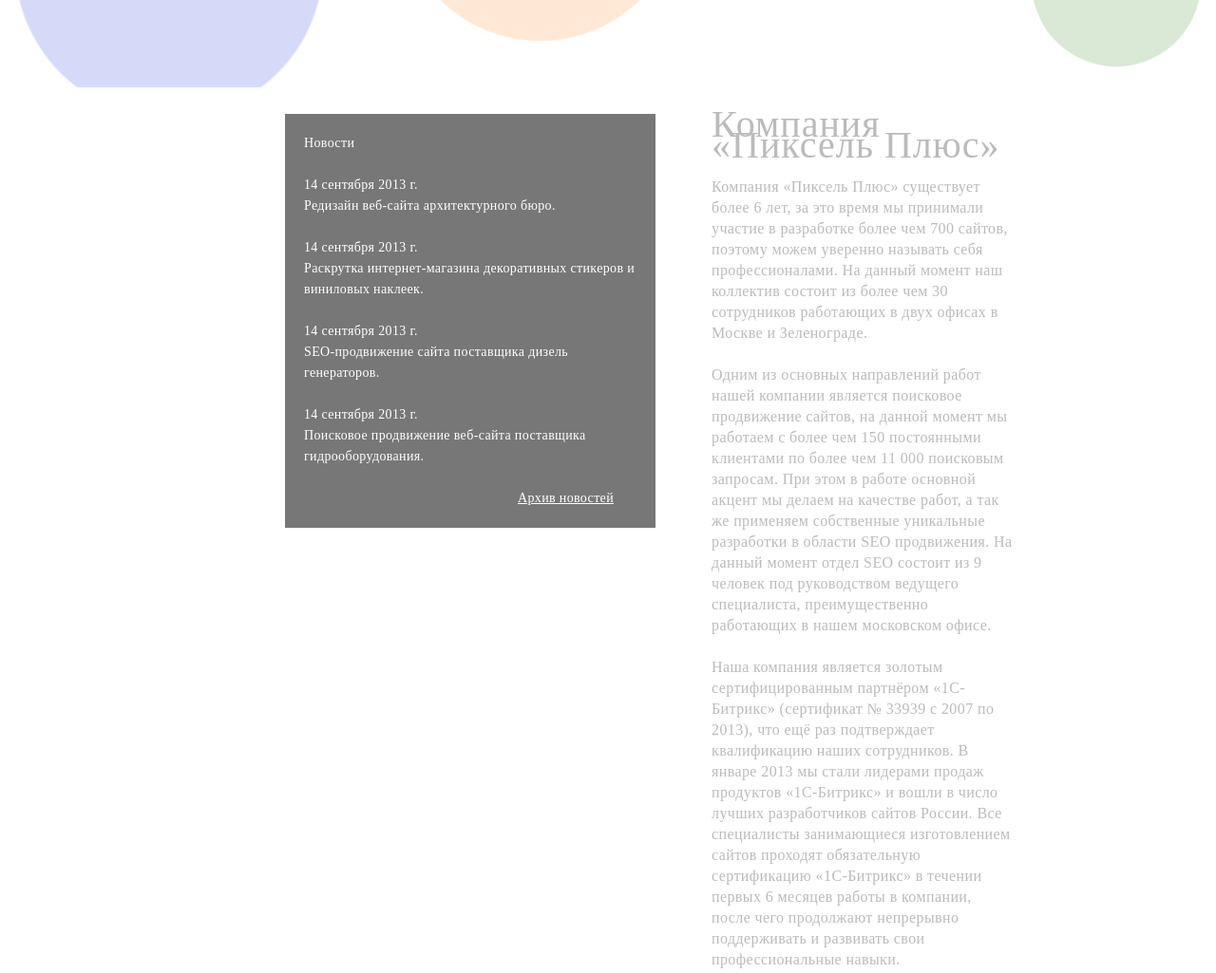
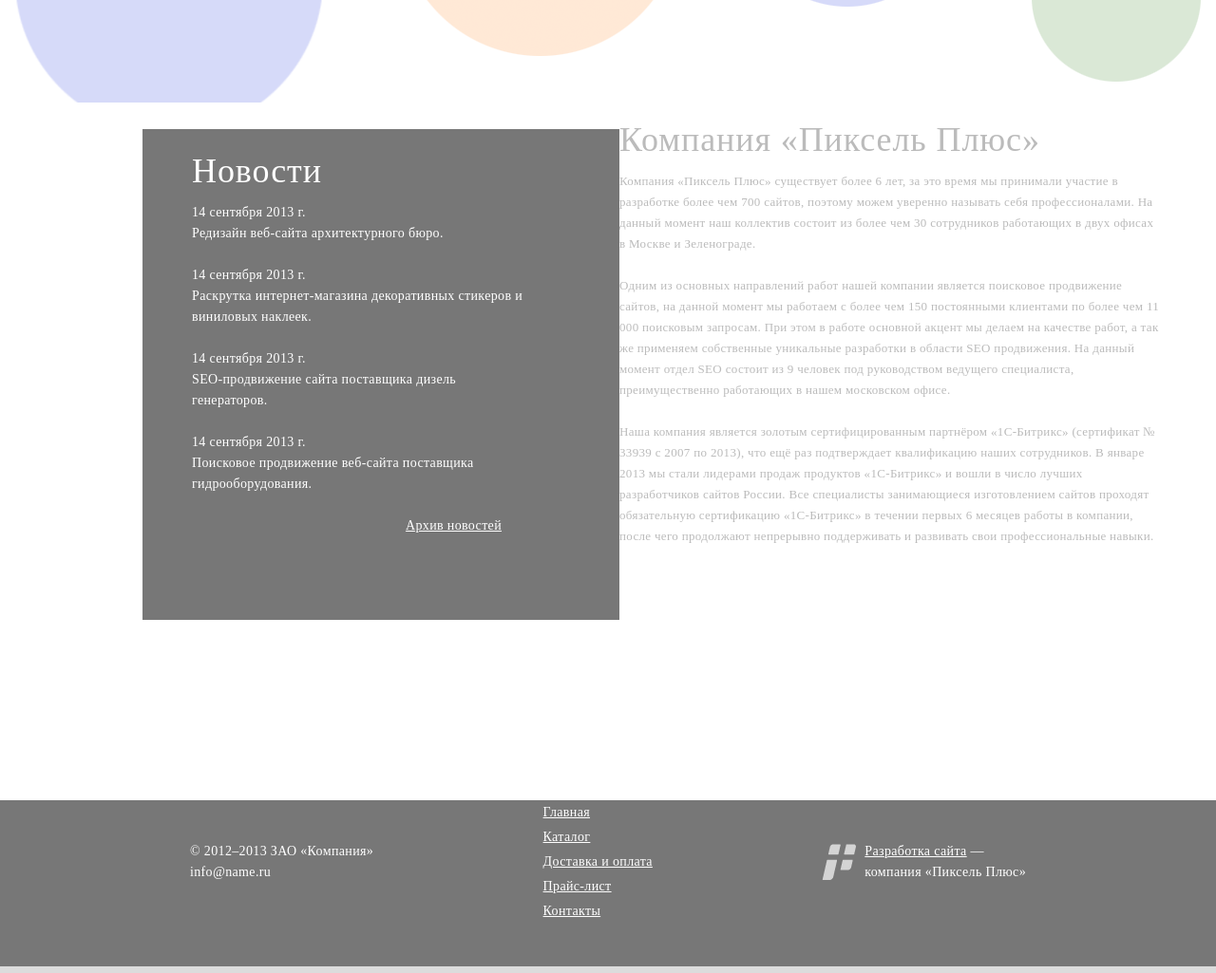
Before and after one commit to YaroslavRom/Second_Project-, a plain HTML site: page index.html in a window 1280 px wide. Shown: the part 680-1705 px from the top of the page at 95% size. Drawn offline with Linux system fonts and the light colour scheme.

Commit message:
need to fix spacing

```diff
--- a/css/style.css
+++ b/css/style.css
@@ -120,17 +120,28 @@
     flex-direction: row;
     background-color: #ffffff;
 }
+.mid-container{
+    width: 980px;
+    margin: 0 auto;
+    display: flex;
+    justify-content: space-between;
+    justify-content: space-around;
+}
+
+.left-mid{
+
+}
 .mid-block{
     background-color: #777777;
     width: 350px;
     height: auto;
-    margin-left: 300px;
 
 
-    padding-block-end: 20px;
-    padding-block-start: 20px;
-    padding-inline-start: 20px;
-    padding-inline-end: 20px;
+    padding-block-end: 88px;
+    padding-block-start: 33px;
+    padding-inline-start: 52px;
+    padding-inline-end: 100px;
+
 
 }
 .mid-txt{
@@ -161,25 +172,37 @@
     text-decoration: none;
 
 }
+.news-header{
+    font-family: 'PT Sans';
+    font-size: 36px;
+    font-weight: 400;
+    letter-spacing: 0.025em;
+    color: #ffffff;
+    line-height:22px;
+    font-style: normal;
+    text-decoration: none;
+
+}
 .right-mid{
     width:auto;
     height: auto;
-    margin-right: 212px;
-    margin-left: 59px;
+
 }
 .right-mid-txt{
     font-family: 'PT Sans';
-    font-size: 16px;
+    font-size: 13px;
     line-height: 22px;
     font-weight: 400;
     letter-spacing: 0.025em;
     color: #bbbbbb;
+    width: 569px;
+    height: 493px;
 
 
 }
 .m-r-header{
     font-family: 'PT Sans';
-    font-size: 40px;
+    font-size: 36px;
     line-height: 22px;
     font-weight: 400;
     letter-spacing: 0.025em;
@@ -191,7 +214,15 @@
     display: flex;
     justify-content: space-between;
     margin-top: 190px;
+    width: 100%;
 }
+.footer-conrainer{
+    width: 980px;
+    margin: 0 auto;
+    display: flex;
+    justify-content: space-between;
+}
+
 .f-left{
     background-color: transparent;
 
--- a/index.html
+++ b/index.html
@@ -6,6 +6,8 @@
     <link rel="stylesheet" type="text/css" href="css/style.css">
     <link rel="stylesheet" type="text/css" href="css/style-standarts.css">
     <link rel="stylesheet" type="text/css" href="fonts/webfontkit-20210629-093750/specimen_files/specimen_stylesheet.css">
+        @import url('https://fonts.googleapis.com/css2?family=Open+Sans+Condensed:wght@300&display=swap');
+
 </head>
 <body>
 
@@ -57,10 +59,11 @@
     <div class="content">
 
         <div class="mid">
+            <div class="mid-container">
             <div class="left-mid">
                 <div class="mid-block">
                     <ul class="mid-txt">
-                        <li>Новости</li>
+                        <li><p class="news-header">Новости</p></li>
                         <br>
                         <li>14 сентября 2013 г.</li>
                         <li><a href="https://www.google.com/" >Редизайн веб-сайта архитектурного бюро. </a></li>
@@ -110,11 +113,13 @@
                 </ul>
             </div>
         </div>
+        </div>
     </div>
     <!-- qq Content End -->
     <!-- qq Footer -->
     <footer>
         <div class="footer-b">
+            <div class="footer-conrainer">
             <div class="f-left">
                 <ul>
                     <li>© 2012–2013 ЗАО «Компания»</li>
@@ -137,6 +142,7 @@
                     <li> компания «Пиксель Плюс» </li>
                 </ul>
             </div>
+            </div>
         </div>
     </footer>
     <!-- qq Footer End -->
```
